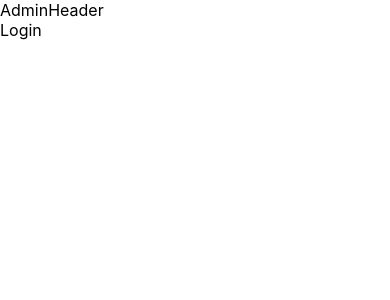
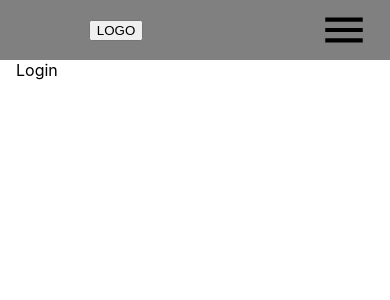
Before and after one commit to Zyar3k/before-i-die_book-list, a React (Create React App) app in the folder client/: page /admin/auth/login in a window 390 px wide. Shown: the top 300 px of the page. Built offline with nearby package versions, Linux system fonts and the light colour scheme; the HTML template or start-up script is replaced by a standard one.

Commit message:
Add header

```diff
--- a/client/package.json
+++ b/client/package.json
@@ -3,6 +3,10 @@
   "version": "0.1.0",
   "private": true,
   "dependencies": {
+    "@emotion/react": "^11.9.0",
+    "@emotion/styled": "^11.8.1",
+    "@mui/icons-material": "^5.6.2",
+    "@mui/material": "^5.6.4",
     "@testing-library/jest-dom": "^5.16.4",
     "@testing-library/react": "^13.2.0",
     "@testing-library/user-event": "^13.5.0",
@@ -10,6 +14,7 @@
     "react-dom": "^18.1.0",
     "react-router-dom": "^6.3.0",
     "react-scripts": "5.0.1",
+    "sass": "^1.51.0",
     "web-vitals": "^2.1.4"
   },
   "scripts": {
--- a/client/src/App.js
+++ b/client/src/App.js
@@ -1,26 +1,10 @@
-import { useEffect, useState } from "react";
-import { useLocation } from "react-router-dom";
-
-import { AdminHeader } from "./admin";
 import Pages from "./components/Pages.jsx";
-import Header from "./views/Header/Header";
+import Header from "./components/Header/Header";
 
 function App() {
-  const [adminPanel, setAdminPanel] = useState(false);
-  const location = useLocation();
-  const path = location.pathname.substring(0, 6);
-
-  useEffect(() => {
-    if (path === "/admin") {
-      setAdminPanel(true);
-    } else {
-      setAdminPanel(false);
-    }
-  }, [location]);
-
   return (
     <div>
-      {adminPanel ? <AdminHeader /> : <Header />}
+      <Header />
       <Pages />
     </div>
   );
--- a/client/src/admin/AdminHeader.jsx
+++ /dev/null
@@ -1,7 +0,0 @@
-import React from "react";
-
-const AdminHeader = () => {
-  return <div>AdminHeader</div>;
-};
-
-export default AdminHeader;
--- a/client/src/admin/index.js
+++ b/client/src/admin/index.js
@@ -1,8 +1,7 @@
-import AdminHeader from "./AdminHeader";
 import BookActions from "./BookActions";
 import CreateBook from "./CreateBook";
 import Dashboard from "./Dashboard";
 import Login from "./Login";
 import AdminStats from "./AdminStats";
 
-export { BookActions, CreateBook, Dashboard, Login, AdminHeader, AdminStats };
+export { BookActions, CreateBook, Dashboard, Login, AdminStats };
--- /dev/null
+++ b/client/src/components/Header/Header.jsx
@@ -0,0 +1,56 @@
+import { useState } from "react";
+import { NavLink } from "react-router-dom";
+import { Container } from "@mui/material";
+import MenuIcon from "@mui/icons-material/Menu";
+import CloseIcon from "@mui/icons-material/Close";
+import "./Header.scss";
+
+const Header = () => {
+  const [isAdminDemo, setIsAdminDemo] = useState(false);
+  const [isOpenMenu, setIsOpenMenu] = useState(false);
+
+  const toggleMenu = () => setIsOpenMenu(!isOpenMenu);
+  const closeMenu = () => setIsOpenMenu(false);
+  return (
+    <header className="header">
+      <Container maxWidth="xl" className="container">
+        <div className="logo">
+          {/* <NavLink to="/">LOGO</NavLink> */}
+          <button onClick={() => setIsAdminDemo(!isAdminDemo)}>LOGO</button>
+        </div>
+        <nav className="nav">
+          <section className={isOpenMenu ? "links active" : "links"}>
+            <NavLink onClick={closeMenu} to="/">
+              Books
+            </NavLink>
+            <NavLink onClick={closeMenu} to="/statistic">
+              Statistic
+            </NavLink>
+            {isAdminDemo && (
+              <>
+                <NavLink onClick={closeMenu} to="/admin/books">
+                  Dashboard
+                </NavLink>
+                <NavLink onClick={closeMenu} to="/admin/statistic">
+                  Admin Stats
+                </NavLink>
+                <NavLink onClick={closeMenu} to="/admin/books/create">
+                  Create
+                </NavLink>
+              </>
+            )}
+
+            <NavLink onClick={closeMenu} to="/admin/auth/login">
+              Login
+            </NavLink>
+          </section>
+        </nav>
+        <button className="mobileIcons" onClick={toggleMenu}>
+          {isOpenMenu ? <CloseIcon /> : <MenuIcon />}
+        </button>
+      </Container>
+    </header>
+  );
+};
+
+export default Header;
--- /dev/null
+++ b/client/src/components/Header/Header.scss
@@ -0,0 +1,86 @@
+.header {
+  background-color: gray;
+  height: 60px;
+  position: sticky;
+  top: 0;
+  z-index: 100;
+
+  .container {
+    display: flex;
+    flex-direction: row;
+    justify-content: space-between;
+    align-items: center;
+    height: 100%;
+    .logo {
+      height: 100%;
+      width: 200px;
+      display: flex;
+      align-items: center;
+      justify-content: center;
+    }
+  }
+}
+
+.nav {
+  flex: 1;
+  .links {
+    display: flex;
+    align-items: center;
+    justify-content: end;
+
+    a {
+      color: white;
+      text-decoration: none;
+      font-size: 20px;
+      margin-right: 20px;
+    }
+  }
+}
+
+.mobileIcons {
+  height: 60px;
+  width: 60px;
+  align-items: center;
+  justify-content: center;
+  display: none;
+  border: none;
+  background-color: transparent;
+
+  svg {
+    position: absolute;
+    font-size: 50px;
+  }
+}
+
+@media (max-width: 800px) {
+  .nav {
+    flex: 1;
+    .links {
+      position: absolute;
+      display: flex;
+      flex-direction: column;
+      justify-content: end;
+      align-items: flex-end;
+      background-color: gray;
+      left: -100%;
+      top: 60px;
+      height: calc(100vh - 60px);
+      width: 100%;
+      transition: all 0.5s ease;
+      a {
+        font-size: 36px;
+        margin-right: 0px;
+        margin: 20px;
+      }
+
+      &.active {
+        left: 0;
+        transition: all 0.5s ease;
+        z-index: 100;
+      }
+    }
+  }
+  .mobileIcons {
+    display: flex;
+  }
+}
--- a/client/src/components/Pages.jsx
+++ b/client/src/components/Pages.jsx
@@ -7,12 +7,13 @@ import {
   Login,
   Dashboard,
 } from "../admin/index";
+import { Container } from "@mui/material";
 
 const Pages = () => {
   return (
-    <div>
+    <Container maxWidth="xl">
       <Routes>
-        <Route path="/" element={<Home />} />
+        <Route path="/" element={<Home />} exact={true} />
         <Route path="/:id" element={<BookDetails />} />
         <Route path="/statistic" element={<Statistic />} />
         <Route path="/admin/books" element={<Dashboard />} exact={true} />
@@ -21,7 +22,7 @@ const Pages = () => {
         <Route path="/admin/books/create" element={<CreateBook />} />
         <Route path="/admin/auth/login" element={<Login />} />
       </Routes>
-    </div>
+    </Container>
   );
 };
 
--- a/client/src/views/Header/Header.jsx
+++ /dev/null
@@ -1,7 +0,0 @@
-import React from "react";
-
-const Header = () => {
-  return <div>Header</div>;
-};
-
-export default Header;
```
Also changed, not shown: 1 other file (tests, documents, lock files or other folders).
